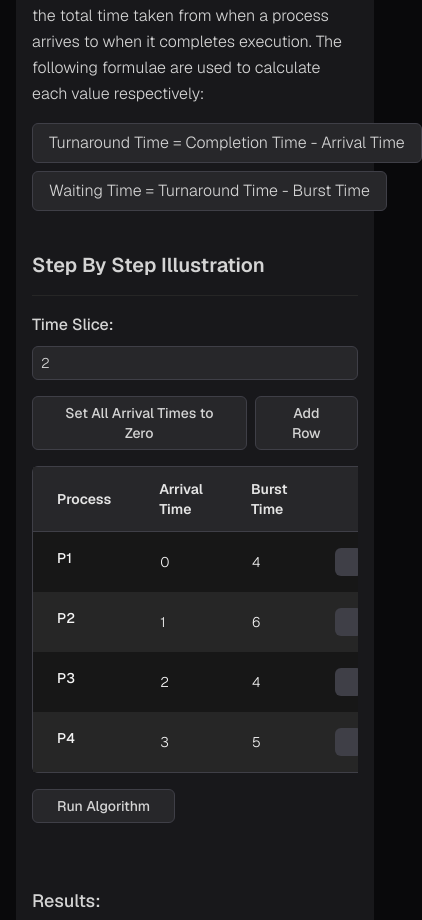
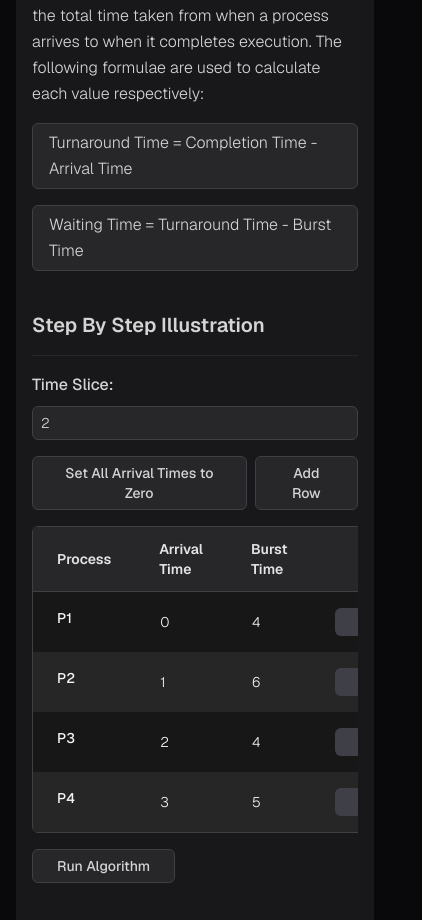
Before and after one commit to pakdad-mousavi/algorithms, a Vue app: page /cpu-scheduling/round-robin in a window 390 px wide. Shown: the part 1648-2568 px from the top of the page, 422 px wide, since content can reach past the window. Built offline with nearby package versions, Linux system fonts and the light colour scheme; some icons are missing.

Commit message:
Make formulas and process details table responsive for smaller screens.

```diff
--- a/src/components/algorithms/cpu-scheduling/ProcessDetails.vue
+++ b/src/components/algorithms/cpu-scheduling/ProcessDetails.vue
@@ -1,4 +1,5 @@
 <template>
+  <div class="overflow-x-scroll">
     <table class="my-10">
       <thead>
         <tr>
@@ -20,6 +21,7 @@
         </tr>
       </tbody>
     </table>
+  </div>
 </template>
 
 <script setup>
--- a/src/views/algorithms/cpu-scheduling/RoundRobin.vue
+++ b/src/views/algorithms/cpu-scheduling/RoundRobin.vue
@@ -1,7 +1,7 @@
 <template>
   <main class="p-4 space-y-4 text-neutral-300">
     <section class="p-4 rounded-xl bg-zinc-900">
-      <div class="sm:w-11/12 mx-auto">
+      <div class="mx-auto sm:w-11/12">
         <h1 class="mb-4 text-2xl font-semibold">
           Round Robin Algorithm
         </h1>
@@ -59,11 +59,13 @@
             taken from when a process arrives to when it completes execution. The following formulae are used to
             calculate each value respectively:
           </p>
-          <div class="flex flex-col gap-y-2">
-            <p class="w-max px-4 py-1.5 border rounded-md bg-zinc-800 border-zinc-700">
+          <div>
+            <p class="inline-block px-4 py-1.5 border rounded-md bg-zinc-800 border-zinc-700">
               Turnaround Time = Completion Time - Arrival Time
             </p>
-            <p class="w-max px-4 py-1.5 border rounded-md bg-zinc-800 border-zinc-700">
+          </div>
+          <div>
+            <p class="inline-block px-4 py-1.5 border rounded-md bg-zinc-800 border-zinc-700">
               Waiting Time = Turnaround Time - Burst Time
             </p>
           </div>
```
Lines whose indentation alone changed are shown as unchanged.
